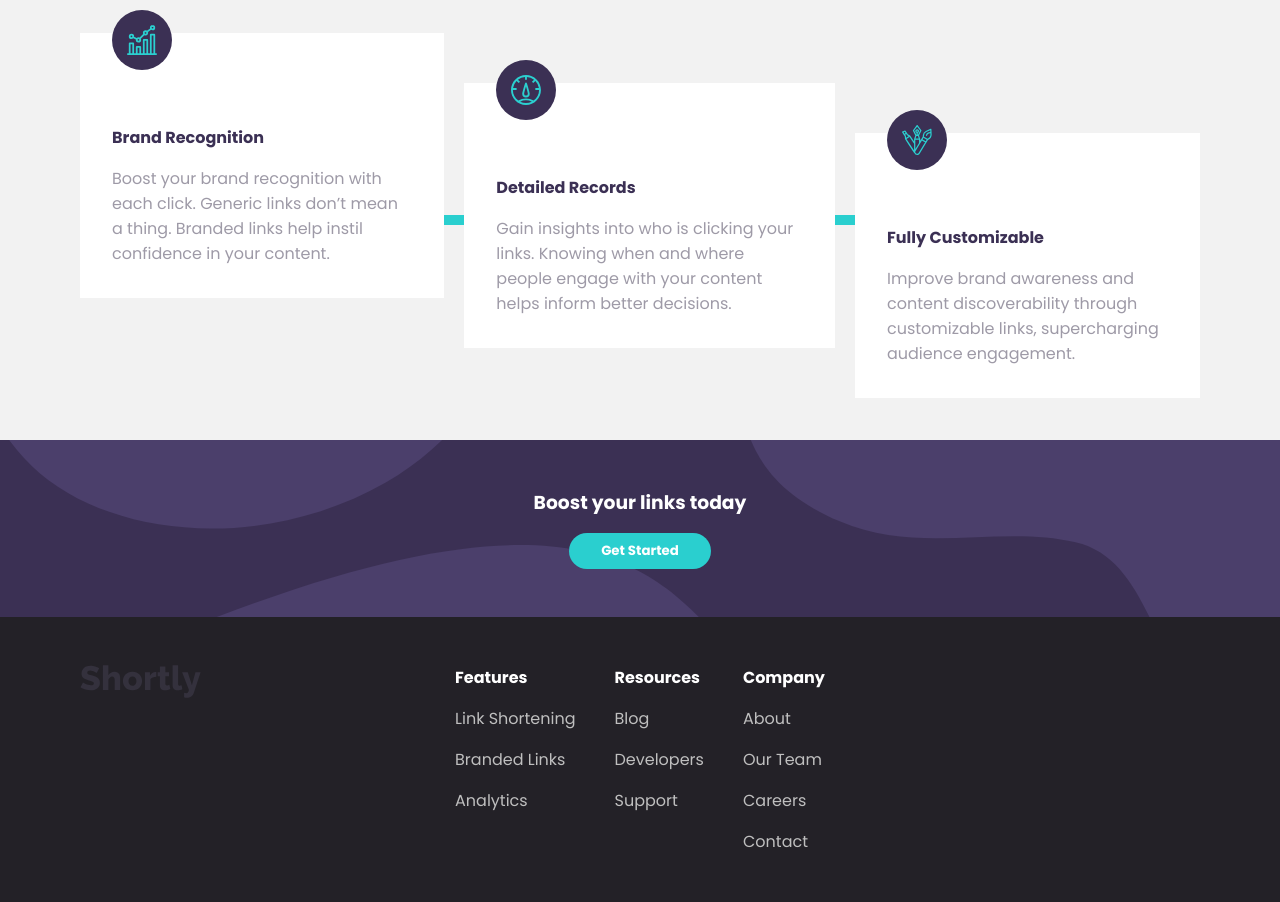
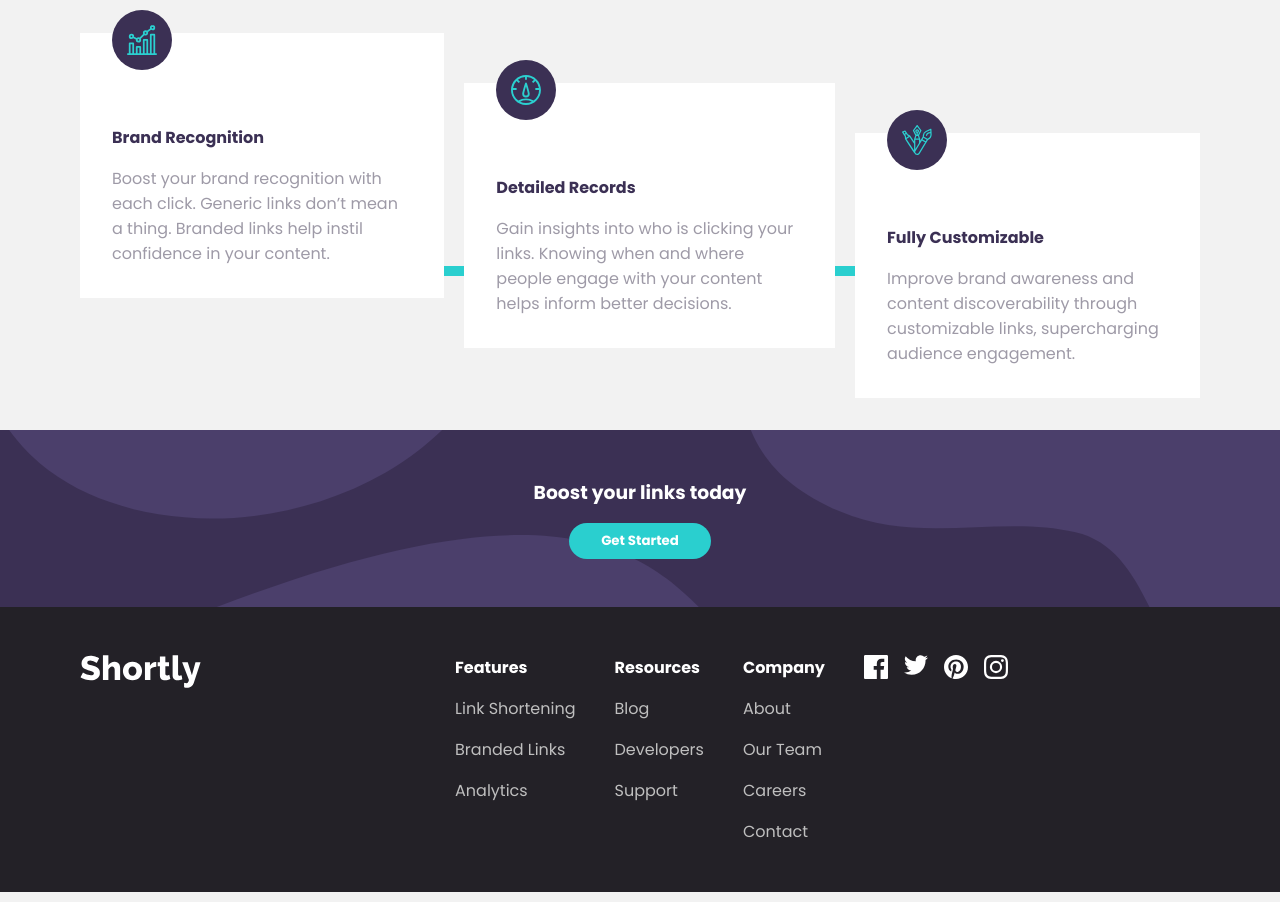
Before and after one commit to therealmaduanusi/shortly-FMC, a React (Vite) app: page / in a window 1280 px wide. Shown: the part 820-1722 px from the top of the page. Built offline with nearby package versions, Linux system fonts and the light colour scheme.

Commit message:
Styling SVG & position property

```diff
--- a/src/components/Footer.jsx
+++ b/src/components/Footer.jsx
@@ -1,11 +1,11 @@
 import "./styles/Footer.css";
 
-import logo from "/images/logo.svg";
+import logo from "/images/logoCopy.svg";
 function Footer() {
   return (
     <footer className="footer">
       <div className="footer-contents footer-item1">
-        <img src={logo} alt="Logo" />
+        <a href="#"><img src={logo} alt="Logo" /></a>
       </div>
       <div className="footer-contents">
         <h4 className="footer-header">Features</h4>
@@ -53,18 +53,18 @@
         </ul>
       </div>
       <div className="footer-contents footer-item5">
-        <ul>
+        <ul className="footer-list-link">
           <li>
-            <a href=""></a>
+            <a className="social-links" href="#"><svg xmlns="http://www.w3.org/2000/svg" width="24" height="24"><path fill="#FFF" d="M22.675 0H1.325C.593 0 0 .593 0 1.325v21.351C0 23.407.593 24 1.325 24H12.82v-9.294H9.692v-3.622h3.128V8.413c0-3.1 1.893-4.788 4.659-4.788 1.325 0 2.463.099 2.795.143v3.24l-1.918.001c-1.504 0-1.795.715-1.795 1.763v2.313h3.587l-.467 3.622h-3.12V24h6.116c.73 0 1.323-.593 1.323-1.325V1.325C24 .593 23.407 0 22.675 0z"/></svg></a>
           </li>
           <li>
-            <a href=""></a>
+            <a className="social-links" href="https://x.com/madu_anusi" target="blank"><svg xmlns="http://www.w3.org/2000/svg" width="24" height="20"><path fill="#FFF" d="M24 2.557a9.83 9.83 0 01-2.828.775A4.932 4.932 0 0023.337.608a9.864 9.864 0 01-3.127 1.195A4.916 4.916 0 0016.616.248c-3.179 0-5.515 2.966-4.797 6.045A13.978 13.978 0 011.671 1.149a4.93 4.93 0 001.523 6.574 4.903 4.903 0 01-2.229-.616c-.054 2.281 1.581 4.415 3.949 4.89a4.935 4.935 0 01-2.224.084 4.928 4.928 0 004.6 3.419A9.9 9.9 0 010 17.54a13.94 13.94 0 007.548 2.212c9.142 0 14.307-7.721 13.995-14.646A10.025 10.025 0 0024 2.557z"/></svg></a>
           </li>
           <li>
-            <a href=""></a>
+            <a className="social-links" href="#"><svg xmlns="http://www.w3.org/2000/svg" width="24" height="24"><path fill="#FFF" d="M12 0C5.373 0 0 5.372 0 12c0 5.084 3.163 9.426 7.627 11.174-.105-.949-.2-2.405.042-3.441.218-.937 1.407-5.965 1.407-5.965s-.359-.719-.359-1.782c0-1.668.967-2.914 2.171-2.914 1.023 0 1.518.769 1.518 1.69 0 1.029-.655 2.568-.994 3.995-.283 1.194.599 2.169 1.777 2.169 2.133 0 3.772-2.249 3.772-5.495 0-2.873-2.064-4.882-5.012-4.882-3.414 0-5.418 2.561-5.418 5.207 0 1.031.397 2.138.893 2.738a.36.36 0 01.083.345l-.333 1.36c-.053.22-.174.267-.402.161-1.499-.698-2.436-2.889-2.436-4.649 0-3.785 2.75-7.262 7.929-7.262 4.163 0 7.398 2.967 7.398 6.931 0 4.136-2.607 7.464-6.227 7.464-1.216 0-2.359-.631-2.75-1.378l-.748 2.853c-.271 1.043-1.002 2.35-1.492 3.146C9.57 23.812 10.763 24 12 24c6.627 0 12-5.373 12-12 0-6.628-5.373-12-12-12z"/></svg></a>
           </li>
           <li>
-            <a href=""></a>
+            <a className="social-links" href="#"><svg xmlns="http://www.w3.org/2000/svg" width="24" height="24"><path fill="#FFF" d="M12 2.163c3.204 0 3.584.012 4.85.07 3.252.148 4.771 1.691 4.919 4.919.058 1.265.069 1.645.069 4.849 0 3.205-.012 3.584-.069 4.849-.149 3.225-1.664 4.771-4.919 4.919-1.266.058-1.644.07-4.85.07-3.204 0-3.584-.012-4.849-.07-3.26-.149-4.771-1.699-4.919-4.92-.058-1.265-.07-1.644-.07-4.849 0-3.204.013-3.583.07-4.849.149-3.227 1.664-4.771 4.919-4.919 1.266-.057 1.645-.069 4.849-.069zM12 0C8.741 0 8.333.014 7.053.072 2.695.272.273 2.69.073 7.052.014 8.333 0 8.741 0 12c0 3.259.014 3.668.072 4.948.2 4.358 2.618 6.78 6.98 6.98C8.333 23.986 8.741 24 12 24c3.259 0 3.668-.014 4.948-.072 4.354-.2 6.782-2.618 6.979-6.98.059-1.28.073-1.689.073-4.948 0-3.259-.014-3.667-.072-4.947-.196-4.354-2.617-6.78-6.979-6.98C15.668.014 15.259 0 12 0zm0 5.838a6.162 6.162 0 100 12.324 6.162 6.162 0 000-12.324zM12 16a4 4 0 110-8 4 4 0 010 8zm6.406-11.845a1.44 1.44 0 100 2.881 1.44 1.44 0 000-2.881z"/></svg></a>
           </li>
         </ul>
       </div>
--- a/src/components/Section1.jsx
+++ b/src/components/Section1.jsx
@@ -60,8 +60,8 @@
             customizable links, supercharging audience engagement.
           </p>
         </div>
+        <div className="hr"></div>
       </div>
-      <div className="hr"></div>
     </div>
   );
 }
--- a/src/components/styles/Footer.css
+++ b/src/components/styles/Footer.css
@@ -36,6 +36,15 @@
     width: 30%;
 }
 
+.footer-list-link {
+    display: flex;
+    column-gap: 1rem;
+}
+
+.social-links:hover path {
+    fill: hsl(180, 66%, 49%);
+}
+
 @media (min-width: 1024px) {
     .footer {
         justify-content: space-between;
@@ -52,4 +61,8 @@
         align-items: center;
         text-align: center;
     }
+
+    .footer-list-link {
+        justify-content: center;
+    }
 }
--- a/src/components/styles/Section1.css
+++ b/src/components/styles/Section1.css
@@ -12,16 +12,15 @@
 .brand-detail-wrapper {
   margin: 2rem 0;
   display: flex;
-  /* position: relative; */
-  /* background-image: url(/images/icon-fully-customizable.svg); */
+  position: relative;
 }
 
 .hr {
   border: none;
+  position: absolute;
   height: 10px;
   width: 100%;
-  position: relative;
-  bottom: 215px;
+  top: 50%;
   z-index: -1;
   background-color: hsl(180, 66%, 49%);
 }
@@ -60,23 +59,6 @@
 @media (min-width: 700px) {
   .Section1 {
     padding: 2rem 5rem 0 5rem;
-    position: relative;
-  }
-}
-
-@media (max-width: 700px) {
-  .Section1 {
-    text-align: center;
-    padding: 2rem 2rem 0 2rem;
-  }
-
-  .brand-detail-wrapper-img {
-    margin: auto;
-  }
-
-  .hr {
-    transform: rotate(90deg);
-    bottom: 350px;
   }
 }
 
@@ -84,7 +66,6 @@
   .brand-detail-wrapper {
     column-gap: 20px;
     margin-top: 10rem;
-    /* position: relative; */
   }
   .detail1 {
     position: relative;
@@ -101,4 +82,22 @@
     flex-direction: column;
     row-gap: 50px;
   }
+
+  .hr {
+    top: 0;
+    height: 100%;
+    width: 10px;
+    left: 50%;
+  }
 }
+
+@media (max-width: 700px) {
+  .Section1 {
+    text-align: center;
+    padding: 2rem 2rem 0 2rem;
+  }
+
+  .brand-detail-wrapper-img {
+    margin: auto;
+  }
+}
```
Also changed, not shown: public/images/logoCopy.svg (added).
